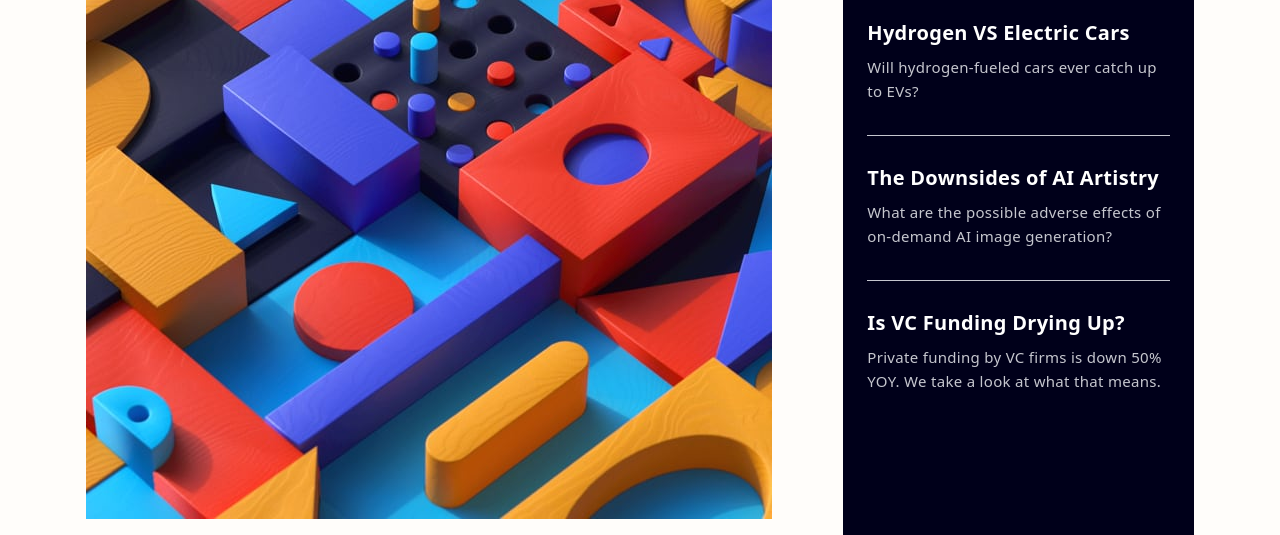
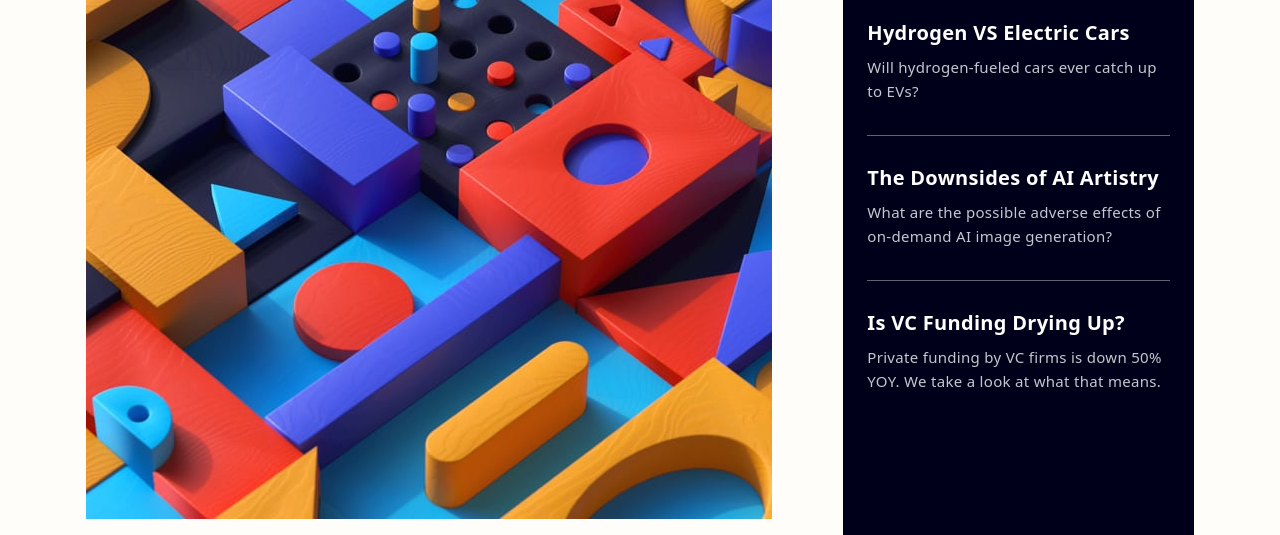
Before and after one commit to AGutierrezR/news-homepage-solution, a website: page index.html in a window 1280 px wide. Shown: the part 265-800 px from the top of the page. Drawn offline with Linux system fonts and the light colour scheme.

Commit message:
Add Arbitrary variants

```diff
--- a/index.html
+++ b/index.html
@@ -83,8 +83,10 @@
           >
             New
           </h2>
-          <ul>
-            <li class="border-b border-b-grayish-blue pt-7 pb-8 text-white">
+          <ul
+            class="[&>*:not(:last-child)]:border-b [&>*:not(:last-child)]:border-b-grayish-blue/50"
+          >
+            <li class="pt-7 pb-8 text-white">
               <h3 class="mb-2 text-xl">
                 <a class="hover:text-soft-orange" href=""
                   >Hydrogen VS Electric Cars</a
@@ -94,7 +96,7 @@
                 Will hydrogen-fueled cars ever catch up to EVs?
               </p>
             </li>
-            <li class="border-b border-b-grayish-blue pt-7 pb-8 text-white">
+            <li class="pt-7 pb-8 text-white">
               <h3 class="mb-2 text-xl">
                 <a class="hover:text-soft-orange" href=""
                   >The Downsides of AI Artistry</a
```
Also changed, not shown: assets/css/styles.css.
